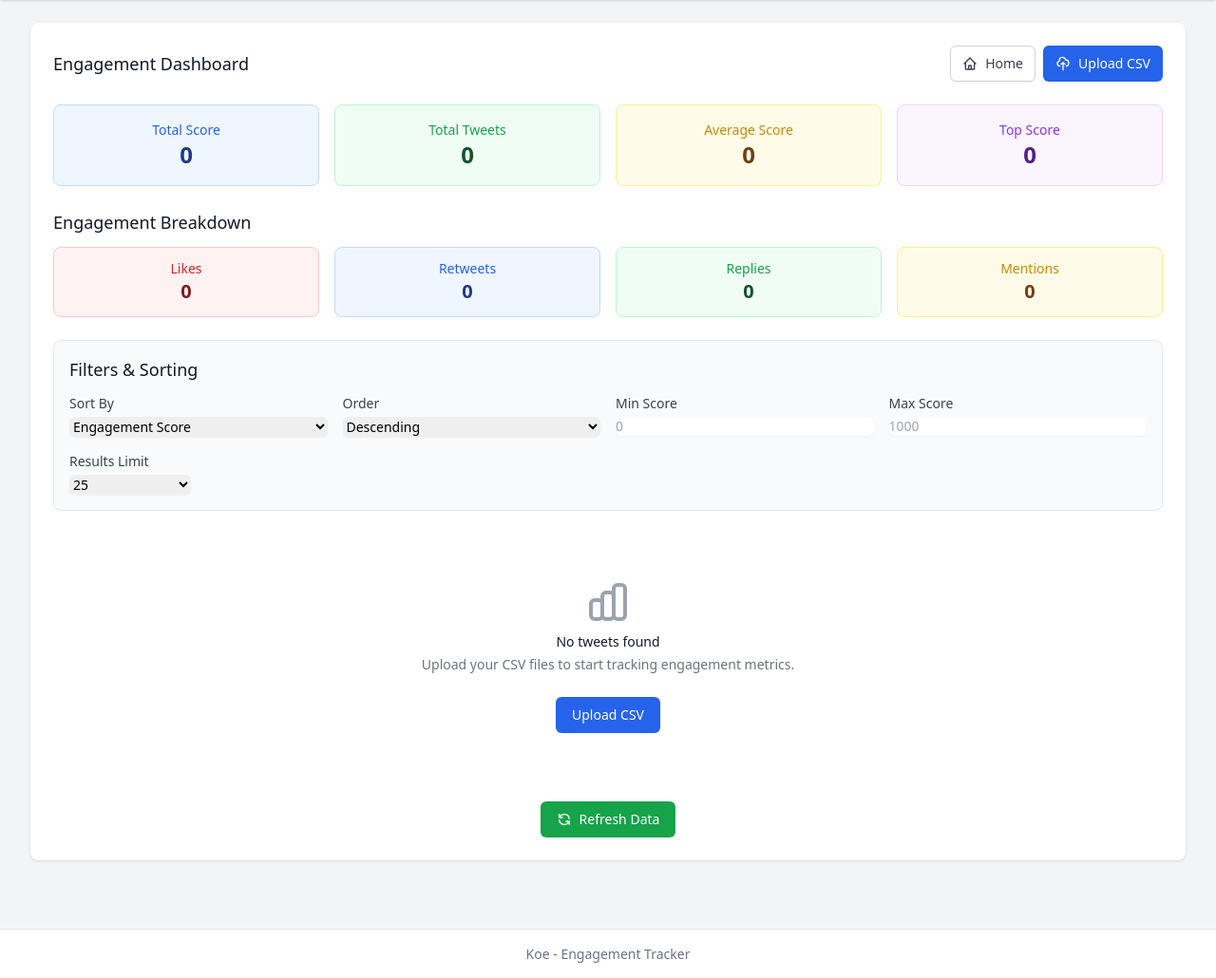
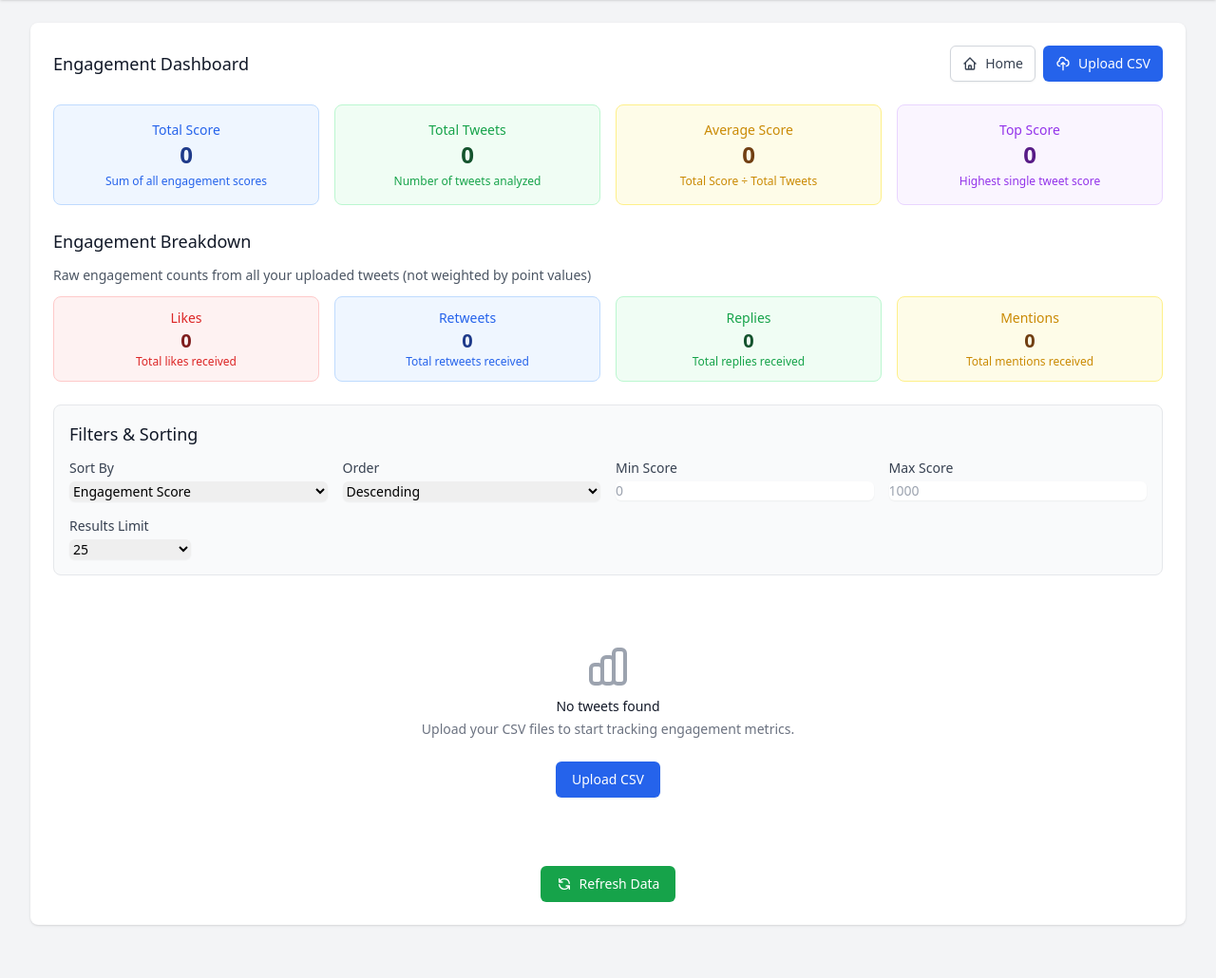
Before and after one commit to vianarafael/koe, a Python web app: template app/templates/dashboard.html in a window 1280 px wide. Shown: the part 64-1094 px from the top of the page at 95% size. Run offline with Jinja, Linux system fonts and the light colour scheme; the template is opened without the code that fills it, so the values that code supplies are empty; some libraries are stand-ins or nearby versions.

Commit message:
fix(dashboard): resolve data consistency issues and add metric explanations
- Fix missing total_score variable in dashboard route
- Add explanations for how each metric is calculated
- Implement mathematical consistency check section
- Add scoring explanation with point values and calculation formula
- Clarify engagement breakdown as raw counts vs scored engagement
- Ensure Total Score, Average Score, and Top Score are mathematically consistent

Resolves the confusion where Total Score showed 0 but Average Score showed 9.0
by ensuring all metrics use the same data source and calculations.

```diff
--- a/app/routes/dashboard.py
+++ b/app/routes/dashboard.py
@@ -21,12 +21,16 @@
     # Calculate statistics
     stats = calculate_engagement_stats(engagements)
 
+    # Get total score for consistency
+    total_score = await get_user_total_score(db, current_user.id)
+
     template = templates.get_template("dashboard.html")
     return HTMLResponse(template.render(
         request=request,
         current_user=current_user,
         engagements=engagements,
-        stats=stats
+        stats=stats,
+        total_score=total_score
     ))
 
 @router.get("/api/engagements", response_class=JSONResponse)
--- a/app/templates/dashboard.html
+++ b/app/templates/dashboard.html
@@ -37,50 +37,107 @@
         <div class="text-center">
           <p class="text-sm font-medium text-blue-600">Total Score</p>
           <p class="text-2xl font-bold text-blue-900">{{ total_score or 0 }}</p>
+          <p class="text-xs text-blue-600 mt-1">Sum of all engagement scores</p>
         </div>
       </div>
       <div class="bg-green-50 border border-green-200 rounded-lg p-4">
         <div class="text-center">
           <p class="text-sm font-medium text-green-600">Total Tweets</p>
           <p class="text-2xl font-bold text-green-900">{{ stats.total_tweets or 0 }}</p>
+          <p class="text-xs text-green-600 mt-1">Number of tweets analyzed</p>
         </div>
       </div>
       <div class="bg-yellow-50 border border-yellow-200 rounded-lg p-4">
         <div class="text-center">
           <p class="text-sm font-medium text-yellow-600">Average Score</p>
           <p class="text-2xl font-bold text-yellow-900">{{ stats.average_score or 0 }}</p>
+          <p class="text-xs text-yellow-600 mt-1">Total Score ÷ Total Tweets</p>
         </div>
       </div>
       <div class="bg-purple-50 border border-purple-200 rounded-lg p-4">
         <div class="text-center">
           <p class="text-sm font-medium text-purple-600">Top Score</p>
           <p class="text-2xl font-bold text-purple-900">{{ stats.top_score or 0 }}</p>
+          <p class="text-xs text-purple-600 mt-1">Highest single tweet score</p>
         </div>
       </div>
     </div>
 
+    <!-- Mathematical Consistency Check -->
+    {% if stats.total_tweets > 0 %}
+    <div class="mb-6 p-4 bg-gray-50 border border-gray-200 rounded-lg">
+      <h4 class="text-sm font-medium text-gray-700 mb-2">🔍 Data Consistency Check</h4>
+      <div class="grid grid-cols-1 md:grid-cols-3 gap-4 text-xs text-gray-600">
+        <div>
+          <p><strong>Total Score:</strong> {{ total_score or 0 }}</p>
+          <p><strong>Total Tweets:</strong> {{ stats.total_tweets or 0 }}</p>
+        </div>
+        <div>
+          <p><strong>Calculated Average:</strong> {{ total_score / stats.total_tweets if stats.total_tweets > 0 else 0 | round(2) }}</p>
+          <p><strong>Displayed Average:</strong> {{ stats.average_score or 0 }}</p>
+        </div>
+        <div>
+          <p><strong>Consistency:</strong>
+            {% if (total_score / stats.total_tweets if stats.total_tweets > 0 else 0) | round(2) == stats.average_score %}
+              ✅ Match
+            {% else %}
+              ⚠️ Mismatch
+            {% endif %}
+          </p>
+        </div>
+      </div>
+    </div>
+    {% endif %}
+
     <!-- Engagement Breakdown -->
     <div class="mb-6">
       <h3 class="text-lg font-medium text-gray-900 mb-3">Engagement Breakdown</h3>
+      <p class="text-sm text-gray-600 mb-3">Raw engagement counts from all your uploaded tweets (not weighted by point values)</p>
       <div class="grid grid-cols-2 md:grid-cols-4 gap-4">
         <div class="bg-red-50 border border-red-200 rounded-lg p-3 text-center">
           <p class="text-sm font-medium text-red-600">Likes</p>
           <p class="text-xl font-bold text-red-900">{{ stats.engagement_breakdown.likes or 0 }}</p>
+          <p class="text-xs text-red-600">Total likes received</p>
         </div>
         <div class="bg-blue-50 border border-blue-200 rounded-lg p-3 text-center">
           <p class="text-sm font-medium text-blue-600">Retweets</p>
           <p class="text-xl font-bold text-blue-900">{{ stats.engagement_breakdown.retweets or 0 }}</p>
+          <p class="text-xs text-blue-600">Total retweets received</p>
         </div>
         <div class="bg-green-50 border border-green-200 rounded-lg p-3 text-center">
           <p class="text-sm font-medium text-green-600">Replies</p>
           <p class="text-xl font-bold text-green-900">{{ stats.engagement_breakdown.replies or 0 }}</p>
+          <p class="text-xs text-green-600">Total replies received</p>
         </div>
         <div class="bg-yellow-50 border border-yellow-200 rounded-lg p-3 text-center">
           <p class="text-sm font-medium text-yellow-600">Mentions</p>
           <p class="text-xl font-bold text-yellow-900">{{ stats.engagement_breakdown.mentions or 0 }}</p>
+          <p class="text-xs text-yellow-600">Total mentions received</p>
         </div>
       </div>
     </div>
+
+    <!-- Scoring Explanation -->
+    {% if current_user.point_values %}
+    <div class="mb-6 p-4 bg-indigo-50 border border-indigo-200 rounded-lg">
+      <h4 class="text-sm font-medium text-indigo-700 mb-3">📊 How Your Scoring Works</h4>
+      <div class="grid grid-cols-1 md:grid-cols-2 gap-4 text-sm text-indigo-700">
+        <div>
+          <p class="font-medium mb-2">Your Point Values:</p>
+          <ul class="space-y-1 text-xs">
+            <li>❤️ Like: {{ current_user.point_values.like }} point{{ 's' if current_user.point_values.like != 1 else '' }}</li>
+            <li>🔄 Retweet: {{ current_user.point_values.retweet }} point{{ 's' if current_user.point_values.retweet != 1 else '' }}</li>
+            <li>💬 Reply: {{ current_user.point_values.reply }} point{{ 's' if current_user.point_values.reply != 1 else '' }}</li>
+            <li>📢 Mention: {{ current_user.point_values.mention }} point{{ 's' if current_user.point_values.mention != 1 else '' }}</li>
+          </ul>
+        </div>
+        <div>
+          <p class="font-medium mb-2">Score Calculation:</p>
+          <p class="text-xs">Each tweet's score = (Likes × {{ current_user.point_values.like }}) + (Retweets × {{ current_user.point_values.retweet }}) + (Replies × {{ current_user.point_values.reply }}) + (Mentions × {{ current_user.point_values.mention }})</p>
+        </div>
+      </div>
+    </div>
+    {% endif %}
 
     <!-- Top Performers -->
     {% if top_engagements %}
```
